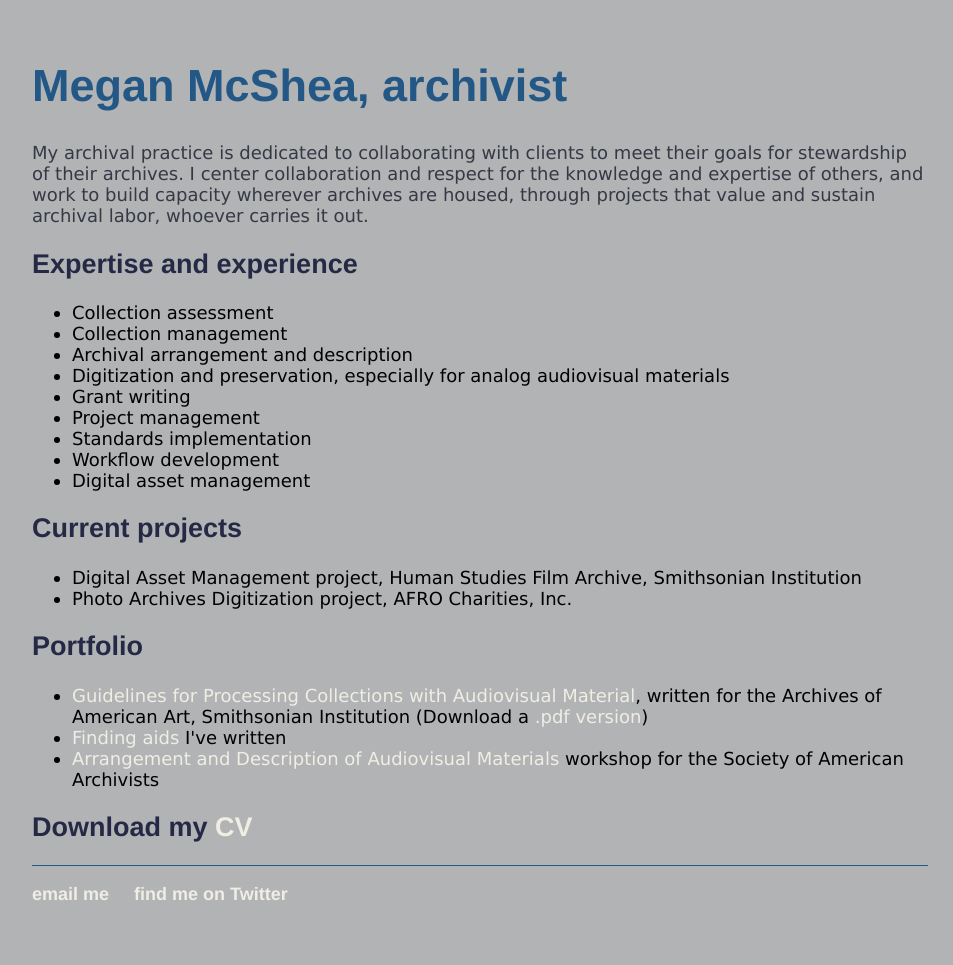
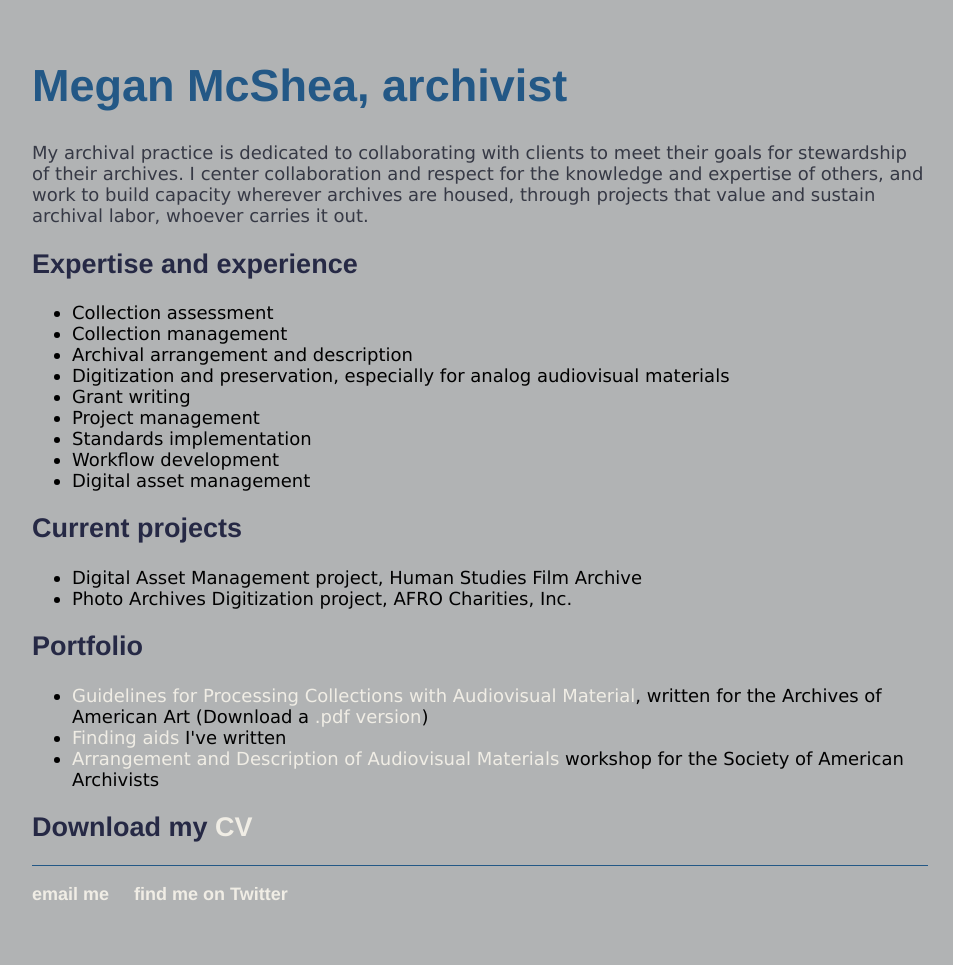
Before and after one commit to megan-mcshea/megan-mcshea.github.io, a Jekyll site: the page built from archivist.html, in a window 1280 px wide. Shown: the whole page, without its empty margins (160-1113 px from the left). Built offline with Jekyll 4.4.1, drawn with Linux system fonts in a browser that asks for light colours.

Commit message:
Update archivist.html

```diff
--- a/archivist.html
+++ b/archivist.html
@@ -18,11 +18,11 @@ title: Megan McShea
 	<li>Digital asset management</li></ul>
 
 	<h2>Current projects</h2>
-	<ul><li>Digital Asset Management project, Human Studies Film Archive, Smithsonian Institution</li>
+	<ul><li>Digital Asset Management project, Human Studies Film Archive</li>
 	<li>Photo Archives Digitization project, AFRO Charities, Inc.</li></ul>
 
 	<h2>Portfolio</h2>
-	<ul><li><a href="https://www.aaa.si.edu/documentation/guidelines-for-processing-collections-with-audiovisual-material">Guidelines for Processing Collections with Audiovisual Material</a>, written for the Archives of American Art, Smithsonian Institution (Download a <a href="/AAAAVProcessingGuidelines2019.pdf" target="_blank">.pdf version</a>)</li>
+	<ul><li><a href="https://www.aaa.si.edu/documentation/guidelines-for-processing-collections-with-audiovisual-material">Guidelines for Processing Collections with Audiovisual Material</a>, written for the Archives of American Art (Download a <a href="/AAAAVProcessingGuidelines2019.pdf" target="_blank">.pdf version</a>)</li>
 	<li><a href="https://sova.si.edu/search?q=%22megan+mcshea%22&f=data_source%3AArchives+of+American+Art">Finding aids</a> I've written</li>
 	<li><a href="https://www2.archivists.org/prof-education/course-catalog/arrangement-and-description-of-audiovisual-materials">Arrangement and Description of Audiovisual Materials</a> workshop for the Society of American Archivists</li>
 	</ul>
```
